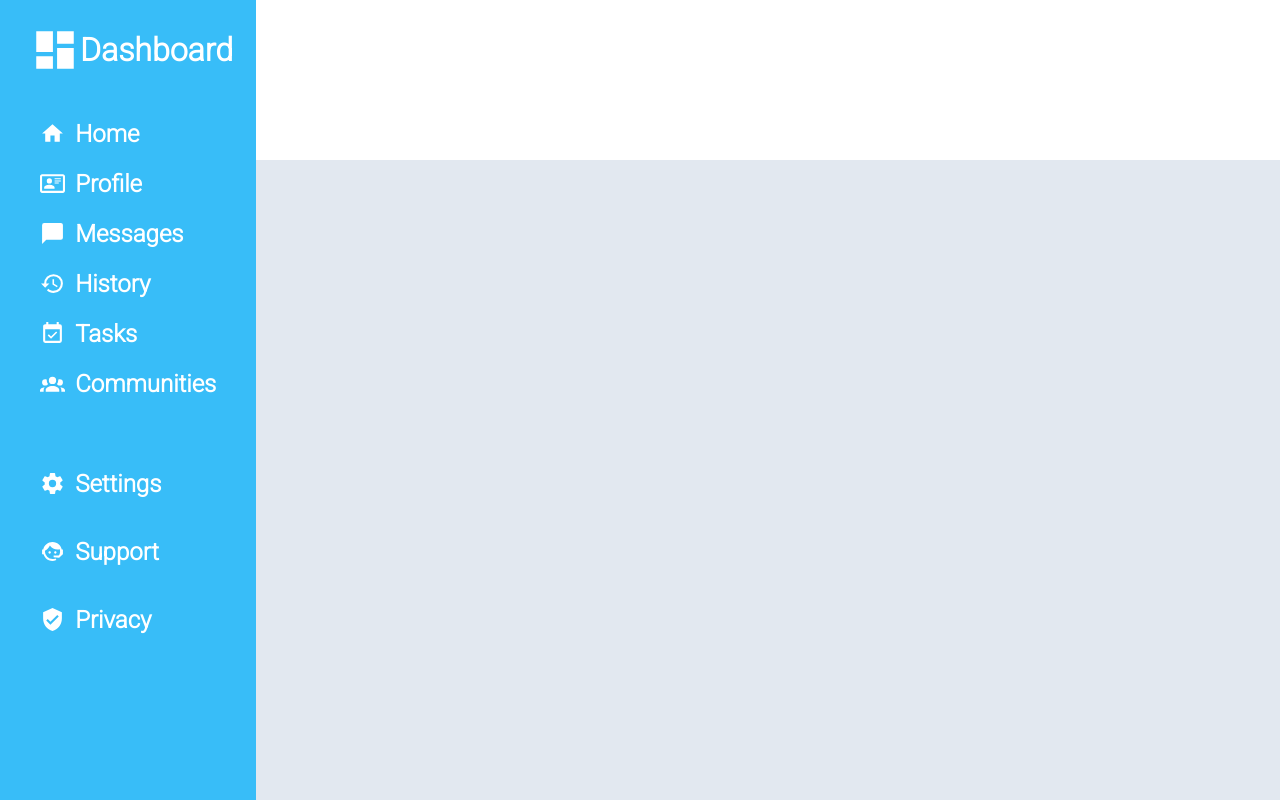
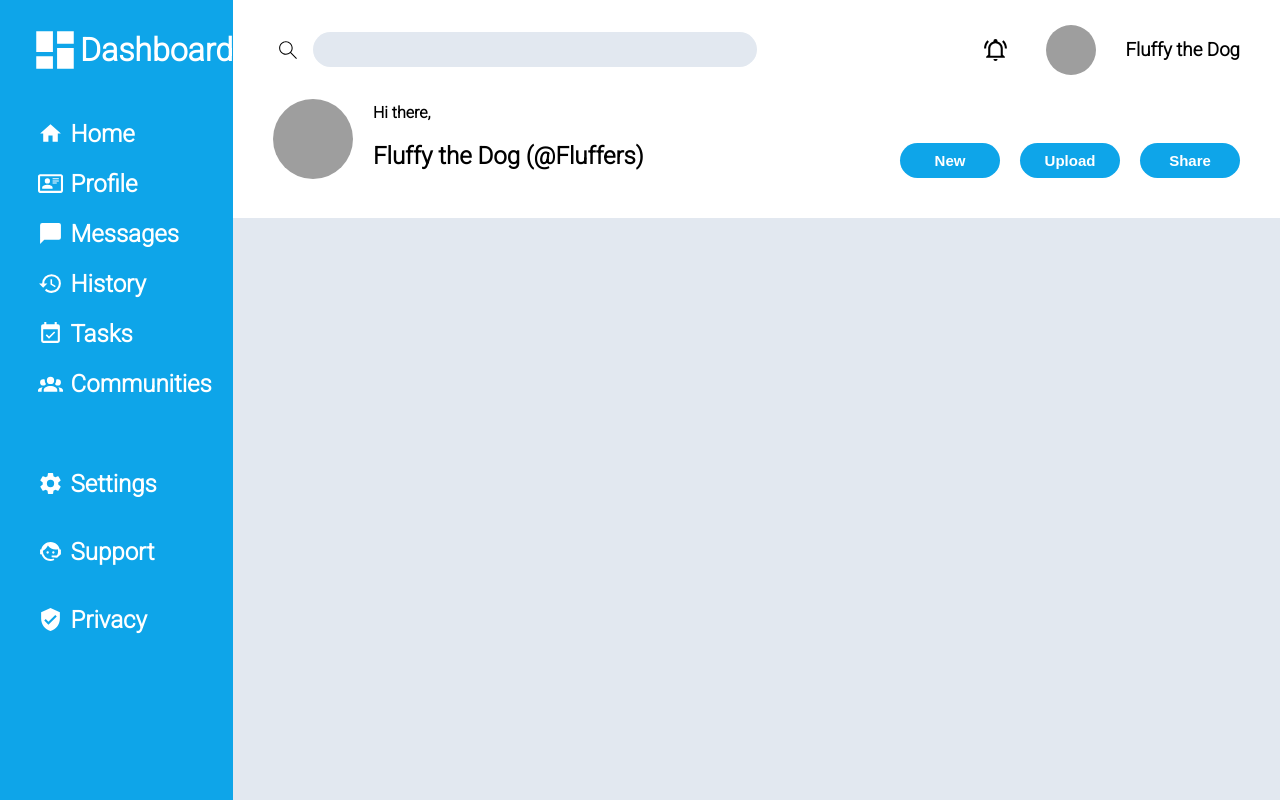
Before and after one commit to Wyncroft18/Admin_Dashboard, a plain HTML site: page index.html in a window 1280 px wide. Drawn offline with Linux system fonts and the light colour scheme; grey boxes are pictures that could not be loaded.

Commit message:
Finish header section

```diff
--- a/index.html
+++ b/index.html
@@ -76,7 +76,33 @@
             </div>
         </div>
     </div>
-    <div class="header"></div>
+    <div class="header">
+        <div class="search_area">
+            <svg xmlns="http://www.w3.org/2000/svg" viewBox="0 0 24 24" width="25px" height="25px">
+                <path d="M9.5,4C13.09,4 16,6.91 16,10.5C16,12.12 15.41,13.6 14.43,14.73L20.08,20.38L19.37,21.09L13.72,15.44C12.59,16.41 11.11,17 9.5,17C5.91,17 3,14.09 3,10.5C3,6.91 5.91,4 9.5,4M9.5,5C6.46,5 4,7.46 4,10.5C4,13.54 6.46,16 9.5,16C12.54,16 15,13.54 15,10.5C15,7.46 12.54,5 9.5,5Z" />
+            </svg>
+            <input class="search_bar" type="search">
+        </div>
+        <div class="notification_area">
+            <svg xmlns="http://www.w3.org/2000/svg" viewBox="0 0 24 24" width="25px" height="25px">
+                <path d="M10,21H14A2,2 0 0,1 12,23A2,2 0 0,1 10,21M21,19V20H3V19L5,17V11C5,7.9 7.03,5.17 10,4.29C10,4.19 10,4.1 10,4A2,2 0 0,1 12,2A2,2 0 0,1 14,4C14,4.1 14,4.19 14,4.29C16.97,5.17 19,7.9 19,11V17L21,19M17,11A5,5 0 0,0 12,6A5,5 0 0,0 7,11V18H17V11M19.75,3.19L18.33,4.61C20.04,6.3 21,8.6 21,11H23C23,8.07 21.84,5.25 19.75,3.19M1,11H3C3,8.6 3.96,6.3 5.67,4.61L4.25,3.19C2.16,5.25 1,8.07 1,11Z" />
+            </svg>
+            <img class="small_dog" src="https://media.istockphoto.com/id/464487026/photo/siberian-husky-dog-enjoying-the-winter-snow.jpg?s=612x612&w=0&k=20&c=coIss-z-BWTIWQmgy14-YvNGoqLqvZwsqvsEfRRg-jg=" alt="A doggo">
+            <h3>Fluffy the Dog</h3>
+        </div>
+        <div class="greeting_area">
+            <img class="big_dog" src="https://media.istockphoto.com/id/464487026/photo/siberian-husky-dog-enjoying-the-winter-snow.jpg?s=612x612&w=0&k=20&c=coIss-z-BWTIWQmgy14-YvNGoqLqvZwsqvsEfRRg-jg=" alt="A doggo">
+            <div>
+                <p>Hi there,</p>
+                <h2>Fluffy the Dog (@Fluffers)</h2>
+            </div>
+        </div>
+        <div class="buttons">
+            <button>New</button>
+            <button>Upload</button>
+            <button>Share</button>
+        </div>
+    </div>
     <div class="content"></div>
 </body>
 </html>
--- a/styles.css
+++ b/styles.css
@@ -3,23 +3,23 @@ body {
     width: 100vw;
     height: 100vh;
     display: grid;
-    grid-template-columns: repeat(5, 1fr);
+    grid-template-columns: repeat(6, 1fr);
     grid-template-rows: repeat(5, 1fr);
     font-family: 'Roboto', sans-serif;
+}
+
+.sidebar {
+    display: grid;
+    grid-template-rows: 100px 350px 250px;
+    background-color: #0ea5e9;
+    color: white;
+    grid-row: 1/ 6;
+    padding-left: 30px;
 }
 
 svg {
     display: block;
     margin: auto;
-}
-
-.sidebar {
-    display: grid;
-    grid-template-rows: 100px 350px 250px;
-    background-color: #38bdf8;
-    color: white;
-    grid-row: 1/ 6;
-    padding-left: 30px;
 }
 
 .middle_sidebar {
@@ -34,11 +34,95 @@ svg {
 }
 
 .header {
-    grid-column: 2 / 6;
+    display: grid;
+    grid-template-columns: 1fr 1fr;
+    grid-template-rows: 1fr 2fr;
+    grid-column: 2 / 7;
     box-shadow: 0 4px 2px -2px gray;
+    padding: 20px 40px;
+}
+
+.search_area {
+    display: grid;
+    grid-template-columns: 30px 1fr;
+    grid-column: 1 / 2;
+    align-items: center;
+    gap: 10px;
+}
+
+.search_bar {
+    border-radius: 18px;
+    font-size: 15px;
+    padding-left: 15px;
+    padding-right: 23px;
+    height: 35px;
+    border: 0;
+    outline: 0;
+    background-color: #e2e8f0;
+}
+
+.notification_area {
+    display: grid;
+    grid-template-columns: 40px 50px auto;
+    justify-content: end;
+    align-items: center;
+    grid-column: 2 / 3;
+    gap: 30px;
+}
+
+h3 {
+    font-weight: 900;
+}
+
+img {
+    border-radius: 50%;
+}
+
+img.small_dog {
+    height: 50px;
+    width: 50px;
+}
+
+
+.greeting_area {
+    display: grid;
+    grid-template-columns: 80px 1fr;
+    grid-column: 1 / 2;
+    align-items: center;
+    gap: 20px;
+}
+
+img.big_dog {
+    height: 80px;
+    width: 80px;
+}
+
+p {
+    font-weight: bold;
+}
+
+.buttons {
+    display: grid;
+    grid-template-columns: 100px 100px 100px;
+    grid-column: 2 / 3;
+    justify-content: end;
+    align-items: end;
+    padding-bottom: 20px;
+    gap: 20px;
+}
+
+button {
+    height: 35px;
+    width: 100px;
+    border-radius: 20px;
+    border: 0;
+    background-color: #0ea5e9;
+    color: white;
+    font-size: 15px;
+    font-weight: bold;
 }
 
 .content {
     background-color: #e2e8f0;
-    grid-area: 2 / 2 / 6 / 6;
+    grid-area: 2 / 2 / 7 / 7;
 }
```
Also changed, not shown: bell-ring-outline.svg (added), magnify.svg (added).
